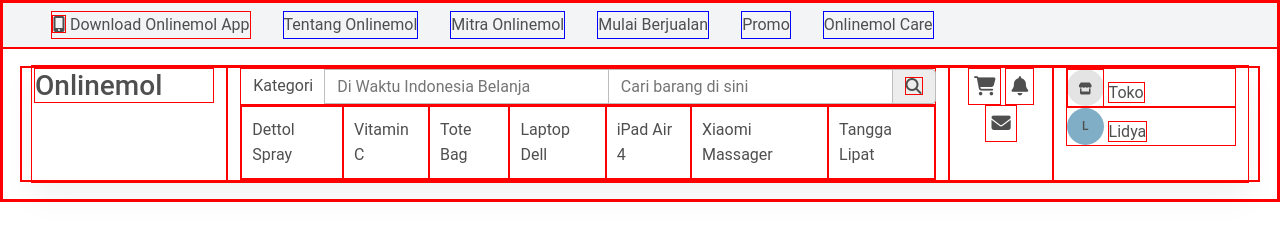
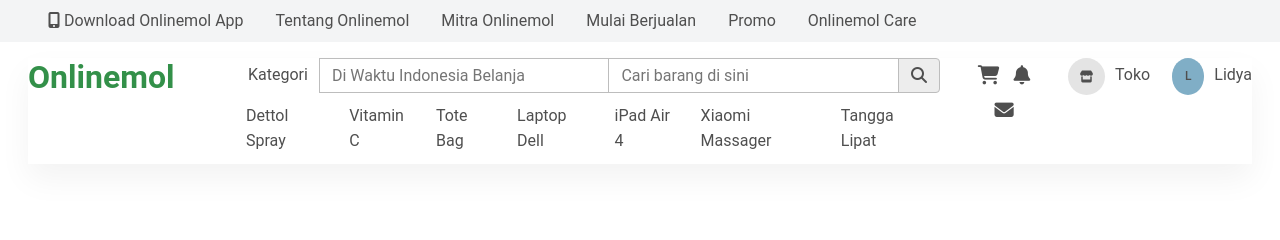
Before and after one commit to shidoitsuka/onlinemol, a plain HTML site: page index.html in a window 1280 px wide. Drawn offline with Linux system fonts and the light colour scheme.

Commit message:
navbar completed

```diff
--- a/assets/css/style.sass
+++ b/assets/css/style.sass
@@ -11,11 +11,16 @@
 
 .top-bar-item.right
   justify-content: flex-end
-  border: 1px solid blue
+  // border: 1px solid blue
 
 .nav-bar
   // width: 100vw
   margin: 1rem 1rem
+
+.nav-bar-title h3
+  font-weight: bold
+  font-size: 2rem
+  color: #339049
 
 .category-search-icon
   background: #EDEDED
@@ -38,9 +43,11 @@
   padding: 8px 5px
 
 .nav-bar-profile
+  display: flex
 
-.nav-bar-profile-content
-  margin-right: 10px
+.nav-bar-profile span
+  margin: .3rem 0 0 0
+  padding: 0 0 0 10px
 
 .btn-store
   background: #E4E4E4
@@ -49,4 +56,4 @@
   background: #80AEC6
 
 *
-  border: 1px solid red
+  // border: 1px solid red
--- a/index.html
+++ b/index.html
@@ -57,8 +57,7 @@
             <i class="fas fa-bell"></i>
             <i class="fas fa-envelope"></i>
           </div>
-          <div class="col-2 nav-bar-profile">
-            <div class="nav-bar-profile-content">
+          <div class="col-1 nav-bar-profile">
             <button
               type="button"
               class="btn btn-floating btn-store shadow-0"
@@ -68,7 +67,7 @@
             </button>
             <span>Toko</span>
           </div>
-            <div class="nav-bar-profile-content">
+          <div class="col-1 nav-bar-profile">
             <button
               type="button"
               class="btn btn-floating btn-profile shadow-0"
@@ -77,7 +76,6 @@
               L
             </button>
             <span>Lidya</span>
-            </div>
           </div>
         </div>
       </nav>
```
Also changed, not shown: assets/css/style.css, 1 other file. Lines whose indentation alone changed are shown as unchanged.
